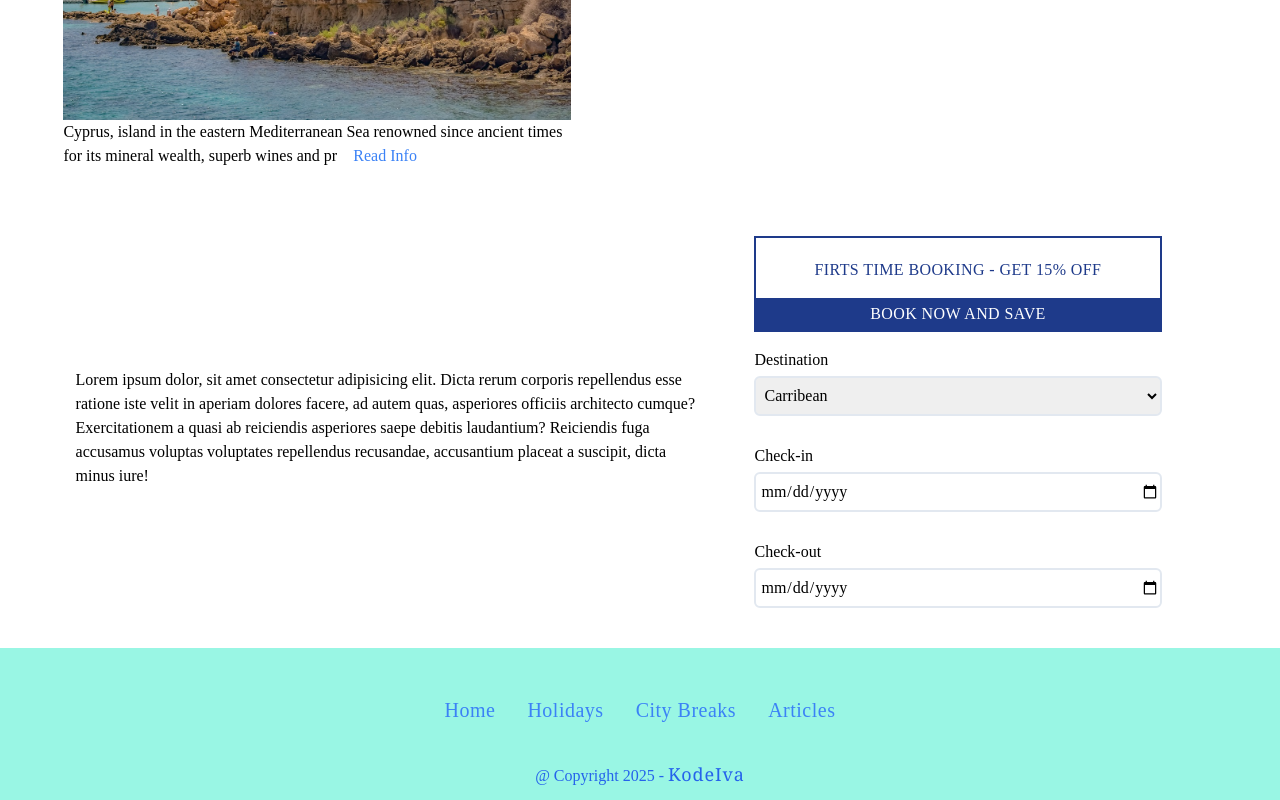
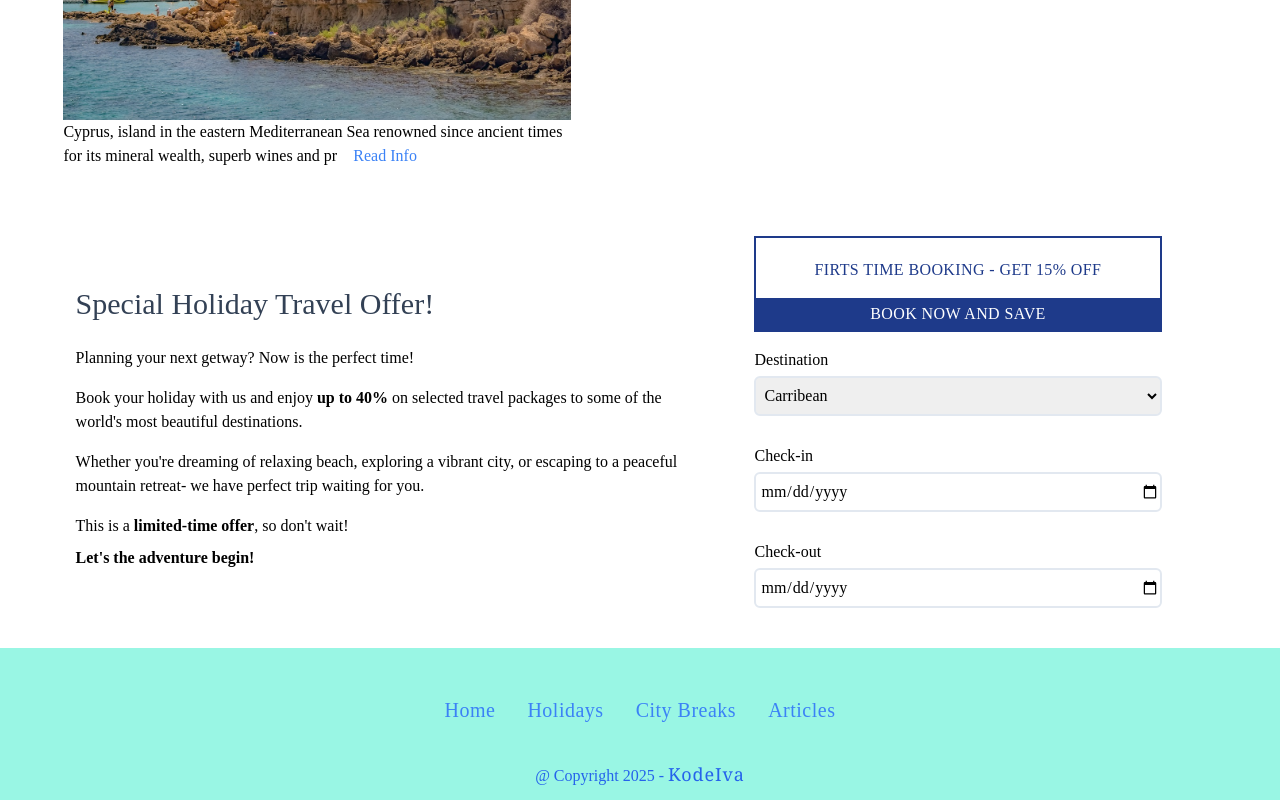
Before and after one commit to KodeIva/adventurous, a React (Create React App) app: page /holidays in a window 1280 px wide. Shown: the part 1332-2132 px from the top of the page. Built offline with nearby package versions, Linux system fonts and the light colour scheme.

Commit message:
lorem-ipsum text removed, holiday offer text added and styled

```diff
--- a/src/components/Search.jsx
+++ b/src/components/Search.jsx
@@ -4,7 +4,20 @@ const Search = () => {
   return (
    <section className='flex flex-col justify-center items-center md:flex-row w-full h-auto p-1'>
     <div className='w-[80%] md:w-[50%] lg:w-[50%] px-2 py-6'>
-      Lorem ipsum dolor, sit amet consectetur adipisicing elit. Dicta rerum corporis repellendus esse ratione iste velit in aperiam dolores facere, ad autem quas, asperiores officiis architecto cumque? Exercitationem a quasi ab reiciendis asperiores saepe debitis laudantium? Reiciendis fuga accusamus voluptas voluptates repellendus recusandae, accusantium placeat a suscipit, dicta minus iure!
+      <h2 className='text-3xl mb-4 font-medium text-slate-700'>Special Holiday Travel Offer!</h2>
+      <p className='py-2'>Planning your next getway? Now is the perfect time!</p>
+      <p className='py-2'>Book your holiday with us and enjoy <span className='font-semibold'>up to 40%</span> on selected travel
+         packages to some of the world's most beautiful destinations.
+      </p>
+      <p className='py-2'>
+        Whether you're dreaming of relaxing beach, exploring a vibrant city, or
+        escaping to a peaceful mountain retreat- we have perfect trip waiting for you.
+      </p>
+      <p className='py-2'>
+        This is a <span className='font-semibold'>limited-time offer</span>
+        , so don't wait!
+      </p>
+      <p className='font-semibold'>Let's the adventure begin!</p>
     </div>
     <div className='flex flex-col justify-center items-center w-[80%] md:w-[40%] lg:w[30%] py-6'>
         <div className='relative flex flex-col w-[80%] border-2 text-blue-900 border-blue-900 py-5 justify-center items-center'>
```
